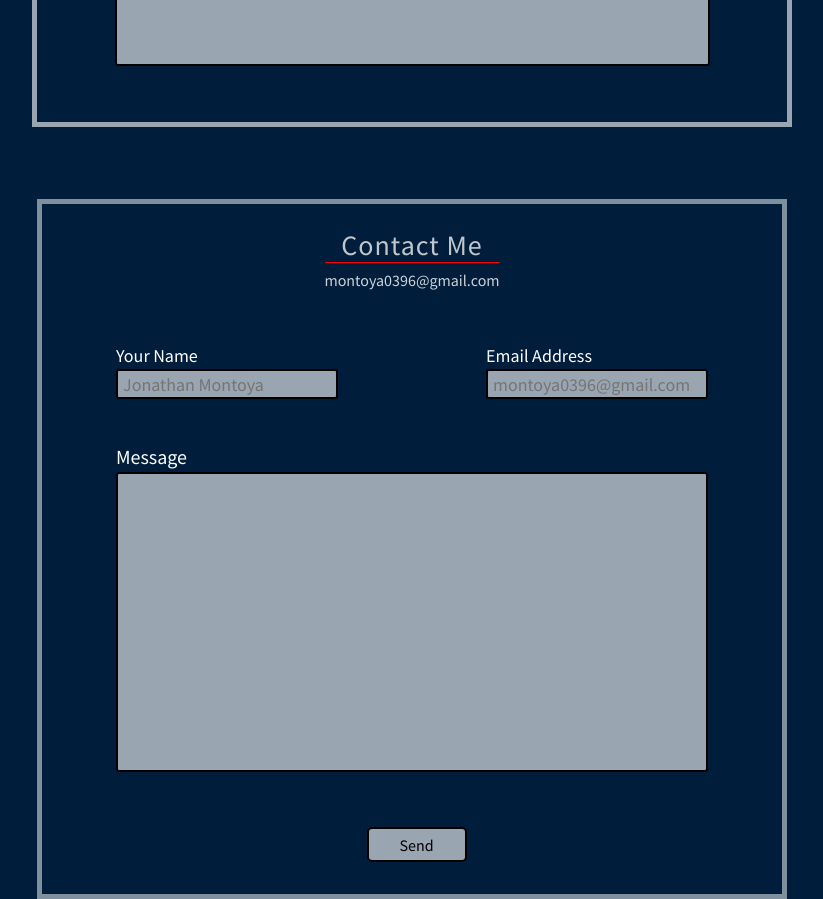
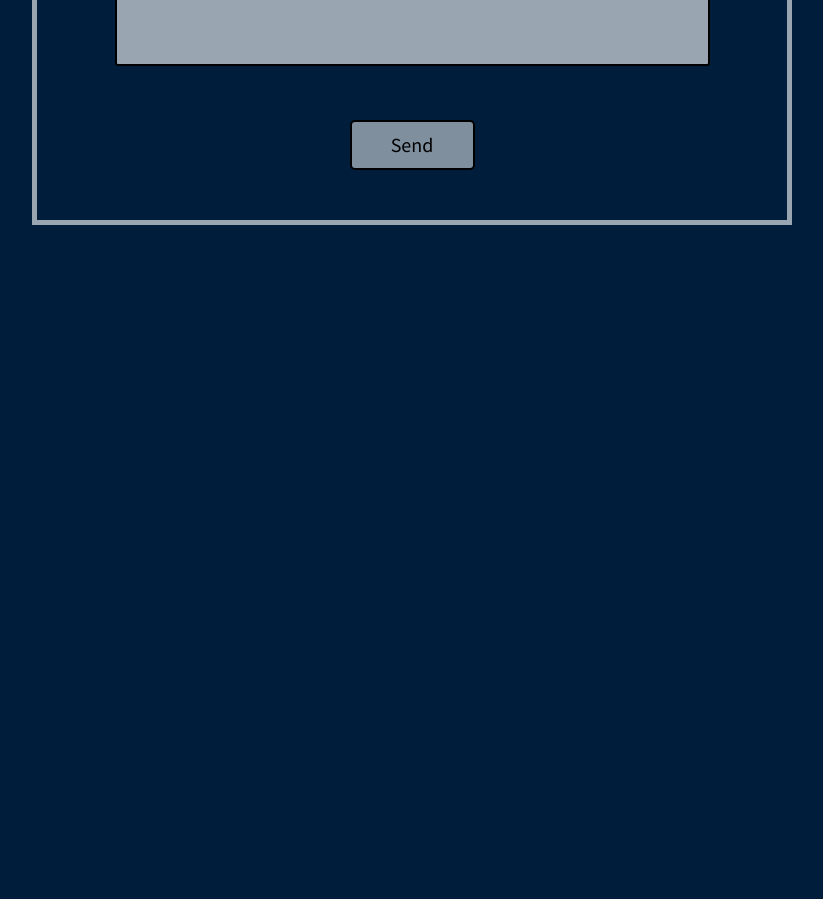
Before and after one commit to JonTrader/jontrader.github.io, a React (Create React App) app: page /contact in a window 1280 px wide. Shown: the part 680-1579 px from the top of the page, without its empty margins (228-1051 px from the left). After the commit the page ends 953 px from the top, so only its background shows below. Built offline with nearby package versions, Linux system fonts and the light colour scheme.

Commit message:
finished about page, will continue to work on contacting

```diff
--- a/src/Pages/CSS/About.css
+++ b/src/Pages/CSS/About.css
@@ -32,7 +32,7 @@
     text-decoration: underline solid;
 }
 
-.description p
+.description
 {
     font-size: 1.125rem;
     text-align: justify;
@@ -55,7 +55,7 @@
        font-size: 0.85rem;
    }
 
-   .description p
+   .description
     {
         font-size: 0.90rem;
         text-align: justify;
@@ -88,3 +88,9 @@
     }
 
 }
+
+.resume
+{
+    color: red;
+    text-align: center;
+}
--- a/src/Pages/CSS/Contact.css
+++ b/src/Pages/CSS/Contact.css
@@ -20,65 +20,22 @@
   height: 325px;
 }
 
-
-
-
-
-
-
-.contact-center
+.submitBtn
 {
-    background-color: inherit;
-    border: 5px solid rgba(255, 255, 255, 0.5);
-    height: 700px;
-    width: 750px;
-    margin: 0px auto;
-    animation-name: square-animation;
-    animation-duration: 3s;
-    animation-timing-function: ease-out;
-    animation-fill-mode: forwards;
+    width: 125px;
+    background-color: rgba(255, 255, 255, 0.5);
+    border-radius: 5px;
+    border: black 2px solid;
+    color: black;
 }
 
-.contact-header
+.submitBtn:hover
 {
-  text-align: center;
+    background-color: rgb(0, 30, 60);
+    color: white;
+    border-color: rgba(255, 0, 0, 0.75);
 }
 
-.contact-title
-{
-  width: 175px;
-  color: rgba(255, 255, 255, 0.75);
-  border-bottom: 1px solid red;
-  font-size: 28px;
-  letter-spacing: 1px;
-  margin: 25px auto 0px auto;
-}
-
-.emailme
-{
-  color: rgba(255, 255, 255, 0.80);
-  margin: 5px auto 0px auto;
-}
-
-  .input-divs
-  {
-    width: 30%;
-    height: 30px;
-    float: left;
-    color: rgb(255, 255, 255);
-    margin: 50px 10%;
-    font-size: 18px;
-  }
-
-  .contact-message
-  {
-    width: 80%;
-    height: 300px;
-    position: relative;
-    margin: 150px auto 75px auto;
-    color: white;
-    font-size: 20px;
-  }
 
   input
   {
@@ -100,37 +57,13 @@
     height: 100%;
     border: 2px solid rgb(0, 0, 0);
     border-radius: 3px;
-    padding-left: 5px;
-    padding-right: 5px;
-    padding-top: 5px;
-    padding-bottom: 5px;
     resize: none;
   }
 
-  .submit-btn
-  {
-      position: absolute;
-      font-size: 16px;
-      height: 35px;
-      width: 100px;
-      border-radius: 5px;
-      margin: 10px 325px;
-  }
 
-  .dialog-box
-  {
-    color: white;
-    border: 2px solid rgb(255, 255, 255);
-    border-radius: 10px;
-    text-align: center;
-    padding-top: 20px;
-    background: rgb(0, 0, 0);
-    width: 250px;
-    height: 75px;
-    font-size: 20px;
-    margin: -500px auto 0px auto;
 
-  }
+
+
 
   .popup-open
 {
--- a/src/Pages/Components/About.js
+++ b/src/Pages/Components/About.js
@@ -17,7 +17,7 @@ export default class About extends React.Component {
                 <Navigation />
                 <hr></hr>
 
-                <Container>
+                <Container className="mb-5">
                     <Row className="justify-content-center">
 
                         <Col xs={11} lg={8} className="aboutColumn">
@@ -54,13 +54,12 @@ export default class About extends React.Component {
                                     <br />
                                     <p>
                                         I took a while to transition into Computer Science. I transferred from some Engineerings to others and finally decided to study Computer Science.
-                                        After my first coding class I decided to seek more experience in the coding world and found a huge desire to keep learning. That allowed me to finally
-                                        find my passion.
+                                        After my first coding class I found a huge desire to keep learning, which allowed me to finally decide to choose Computer Science as my major.
                                     </p>
                                     <br />
                                     <p>
-                                        Other than my passion for Computer Science and Software Engineering, I also find passion in Photography and Sports (mainly Soccer). I consider myself a
-                                        great problem-solver, an excellent peer that is able to work in teams, a great individual that is also able to work alone and have the patience and adaptation
+                                        Other than my passion for coding and programming, I also find passion in Photography and Sports (mainly Soccer). I consider myself a
+                                        great problem-solver, an excellent peer that is able to work in teams, a great individual that is also able to work alone and have the patience and adaptibility
                                         to be able to work in any environment.
                                     </p>
                                 </Col>
--- a/src/Pages/Components/Contact.js
+++ b/src/Pages/Components/Contact.js
@@ -37,7 +37,7 @@ export default class Contact extends React.Component {
             <Navigation />
             <hr></hr>
 
-            <Container>
+            <Container className="mb-5">
 
                 <Row className="justify-content-center">
 
@@ -54,7 +54,7 @@ export default class Contact extends React.Component {
                         <form>
 
                             <Row className="justify-content-around fontSquares mb-5">
-                                <Col xs={5} lg={4}>
+                                <Col xs={5}>
                                     Your Name
                                     <input
                                     type="text"
@@ -66,7 +66,7 @@ export default class Contact extends React.Component {
                                     />
                                 </Col>
 
-                                <Col xs={5} lg={4}>
+                                <Col xs={5} >
                                     Email Address
                                     <br/>
                                     <input
@@ -79,14 +79,16 @@ export default class Contact extends React.Component {
                             </Row>
 
                             <Row className="pt-3 fontSquares justify-content-center">
-                                <Col md={10}>
+                                <Col xs={9} md={10}>
                                     Message
                                     <textarea type="text" required={true} className="messageBox"/>
                                 </Col>
                             </Row>
 
-                            <Row>
-
+                            <Row className="justify-content-center">
+                                    <Button type="submit" variant="primary" size="lg" className="mt-5 submitBtn">
+                                        Send
+                                    </Button>
                             </Row>
                         </form>
 
@@ -96,59 +98,6 @@ export default class Contact extends React.Component {
 
             </Container>
 
-            <br/>
-            <br/>
-            <br/>
-
-            <div className={this.state.isOpen ? "popup-open" : "about"}>
-
-
-
-            <form className="contact-center" onSubmit={this.handleSubmit} >
-                <header className="contact-header">
-                <h3 className="contact-title">Contact Me</h3>
-                <p className="emailme">montoya0396@gmail.com</p>
-                </header>
-
-
-
-
-                <div className="input-divs">
-                    Your Name
-                    <br/>
-                    <input
-                    type="text"
-                    placeholder="Jonathan Montoya"
-                    onFocus={(e) => e.target.placeholder = ""}
-                    onBlur={(e) => e.target.placeholder = "Name"}
-                    required={true} className="contact-input"
-                    name="fullName"
-                />
-                </div>
-
-
-                <div className="input-divs">
-                    Email Address
-                    <br/>
-                    <input
-                    type="email"
-                    placeholder="montoya0396@gmail.com"
-                    onFocus={(e) => e.target.placeholder = ""}
-                    onBlur={(e) => e.target.placeholder = "Email Address"}
-                    required={true} className="contact-input" />
-                </div>
-
-                <div className="contact-message">
-                    Message
-                    <br />
-                    <textarea type="text" required={true} className="message-input" />
-                </div>
-
-                <input type="submit" className="submit-btn" value="Send"  />
-
-            </form>
-
-            </div>
             <Dialog isOpen={this.state.isOpen} onClose={(e) => this.setState({ isOpen: false})}/>
             </div>
         );
```
